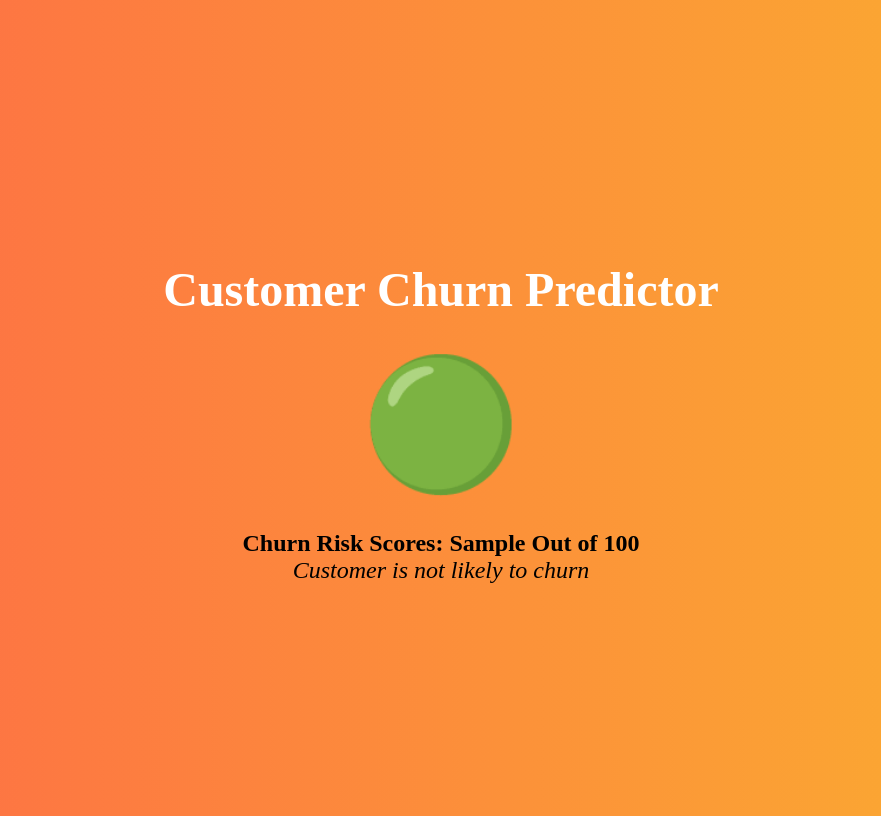
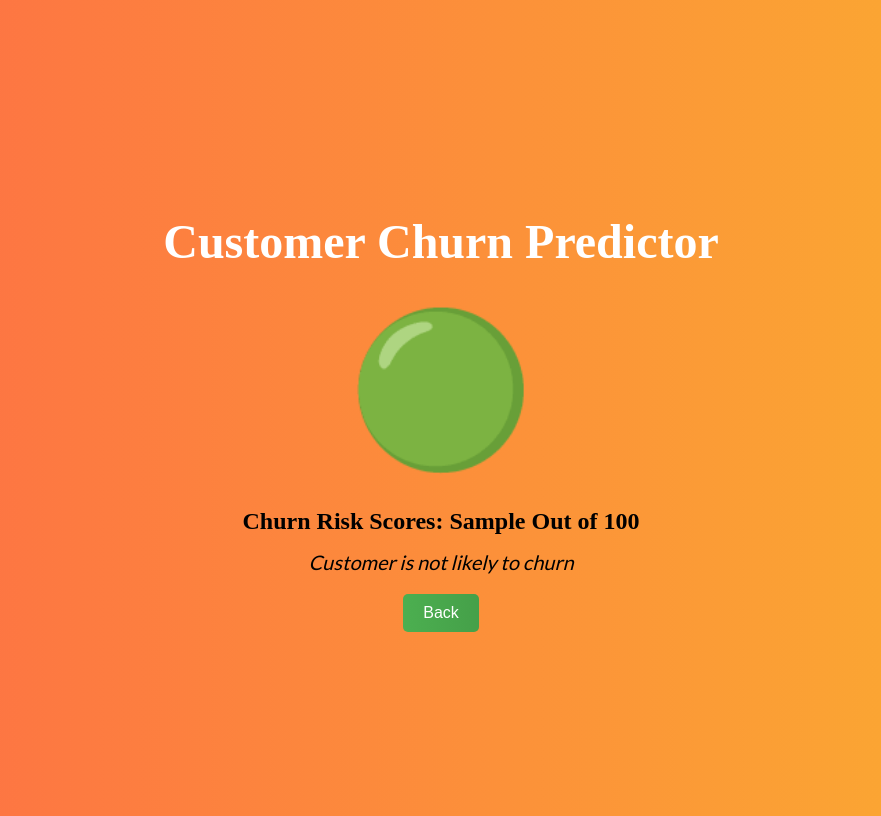
Before and after one commit to mdushetwar/Customer_Churn, a Flask app: template templates/predict.html in a window 1280 px wide. Shown: the whole page, without its empty margins (199-1080 px from the left). Run offline with Flask 3, Linux system fonts and the light colour scheme; the template is opened without the code that fills it: most values are stand-ins (such as "Sample title", 1, 10 or a date in 2020); parts of the project's set-up code (start-up, migrations or seed data) failed here and were passed over.

Commit message:
deployment

```diff
--- a/templates/predict.html
+++ b/templates/predict.html
@@ -43,7 +43,7 @@
         }
 
         .flag {
-            font-size: 128px;
+            font-size: 150px;
         }
 
         .churn-risk-scores {
@@ -53,11 +53,38 @@
         }
 
         .churn-text {
-            font-size: 24px;
+            font-size: 20px;
             font-style: italic;
             text-align: center;
+            font-family: 'Lato', sans-serif;
+            margin-top:15px
+        }
+
+        .back-button-container {
+            display: flex;
+            justify-content: center;
+            margin-top: 20px;
+        }
+
+        .back-button {
+            background: linear-gradient(to right, #4CAF50, #45a049);
+            color: white;
+            border: none;
+            padding: 10px 20px;
+            text-align: center;
+            text-decoration: none;
+            display: inline-block;
+            font-size: 16px;
+            border-radius: 5px;
+            cursor: pointer;
+            transition: background-color 0.3s ease;
+        }
+
+        .back-button:hover {
+            background: linear-gradient(to right, #45a049, #4CAF50);
         }
     </style>
+    <link href="https://fonts.googleapis.com/css?family=Lato&display=swap" rel="stylesheet">
 </head>
 <body>
     <div class="container">
@@ -81,6 +108,10 @@
                 Customer is not likely to churn
             {% endif %}
         </div>
+        <div class="back-button-container">
+            <form action="/" method="get">
+                <button type="submit" class="back-button">Back</button>
+            </form>
+        </div>
     </div>
 </body>
-</html>
```
Also changed, not shown: 1 other file.
